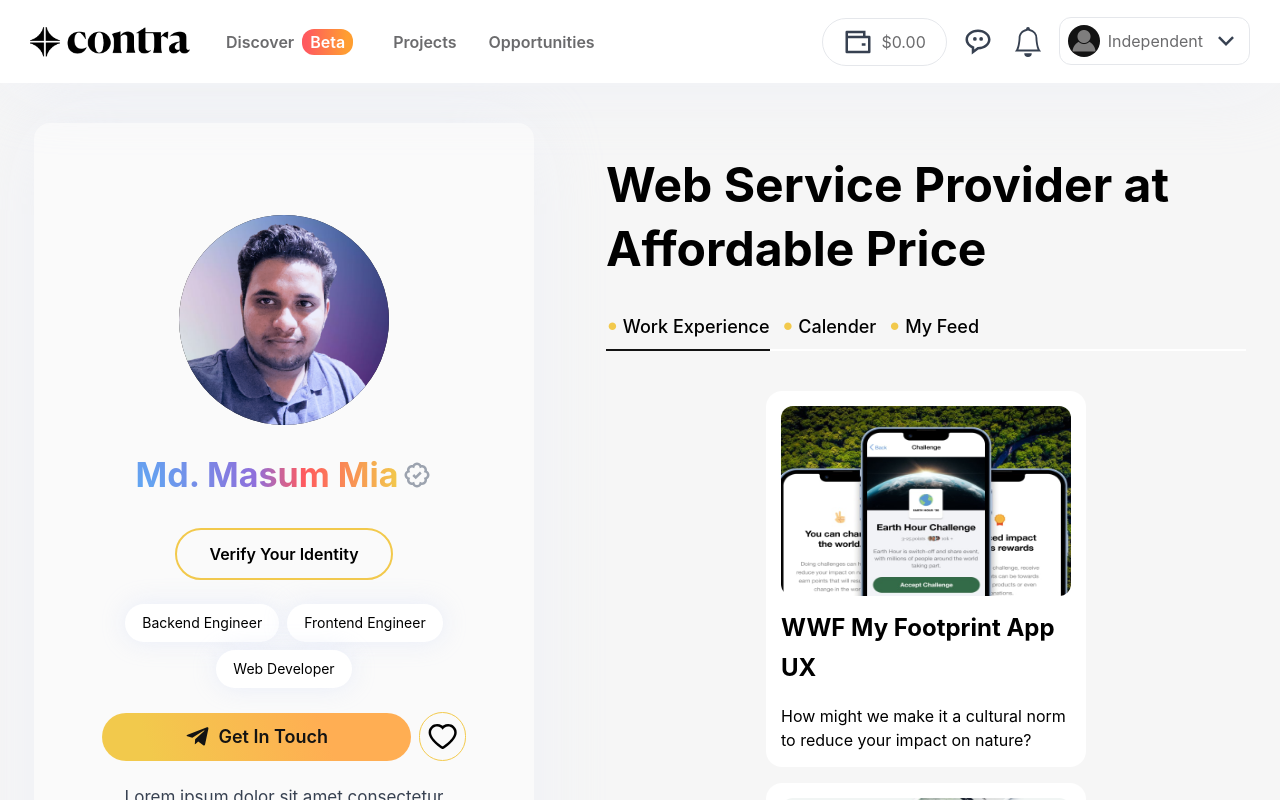
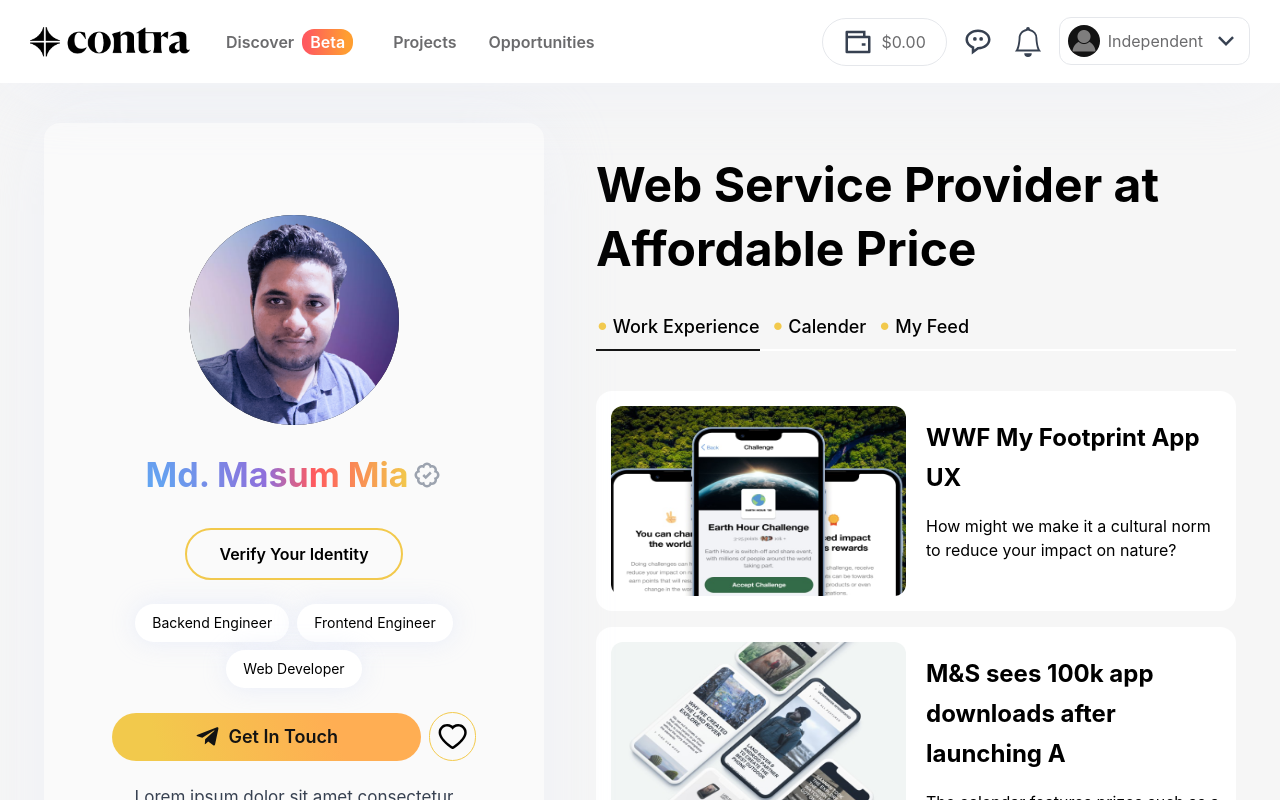
Before and after one commit to iinaamasum/contra-user-dashboard, a React (Create React App) app: page / in a window 1280 px wide. Shown: the top 800 px of the page. Built offline with nearby package versions, Linux system fonts and the light colour scheme.

Commit message:
overflow fixed

```diff
--- a/src/Components/UserDashboard/DashboardRight.jsx
+++ b/src/Components/UserDashboard/DashboardRight.jsx
@@ -80,7 +80,7 @@
           </ul>
         </div>
         {/* projects card  */}
-        <div className="flex justify-center">
+        <div className="flex justify-center w-full">
           <div className="grid grid-cols-1 sm:grid-cols-2 lg:grid-cols-1 gap-4 mt-5">
             {projectsCardData.map((data) => (
               <UserProjectsCard key={data.id} data={data} />
--- a/src/Components/UserDashboard/UserDashboard.jsx
+++ b/src/Components/UserDashboard/UserDashboard.jsx
@@ -4,8 +4,8 @@
 
 const UserDashboard = () => {
   return (
-    <div className="bg-primaryWhite min-h-screen flex flex-col">
-      <div className="flex flex-col lg:flex-row justify-center items-start gap-x-[72px]">
+    <div className="bg-primaryWhite min-h-screen flex flex-col px-[10px]">
+      <div className="flex flex-col lg:flex-row justify-center items-start gap-x[72px] lg:gap-x-[52px] lg1300:gap-x-[72px]">
         <DashboardLeft />
         <DashboardRight />
       </div>
--- a/src/Components/UserDashboard/UserProjectsCard.jsx
+++ b/src/Components/UserDashboard/UserProjectsCard.jsx
@@ -4,7 +4,7 @@
   const { title, description, img } = data;
 
   return (
-    <div className="w-full xsm:w-[320px] lg1300:w-full lg1300:flex items-start justify-between p-[15px] lg1300:p-[30px] bg-[#fff] rounded-2xl gap-x-[20px]">
+    <div className="w-full xsm:w-[320px] lg:w-full overflow-hidden lg1300:w-full lg:flex items-start justify-between p-[15px] lg1300:p-[30px] bg-[#fff] rounded-2xl gap-x-[20px]">
       <div className="h-[250] xsm:h-[190px] w-full lg1300:w-[250px]">
         <img className="h-full w-full rounded-xl" src={img} alt="" />
       </div>
```
